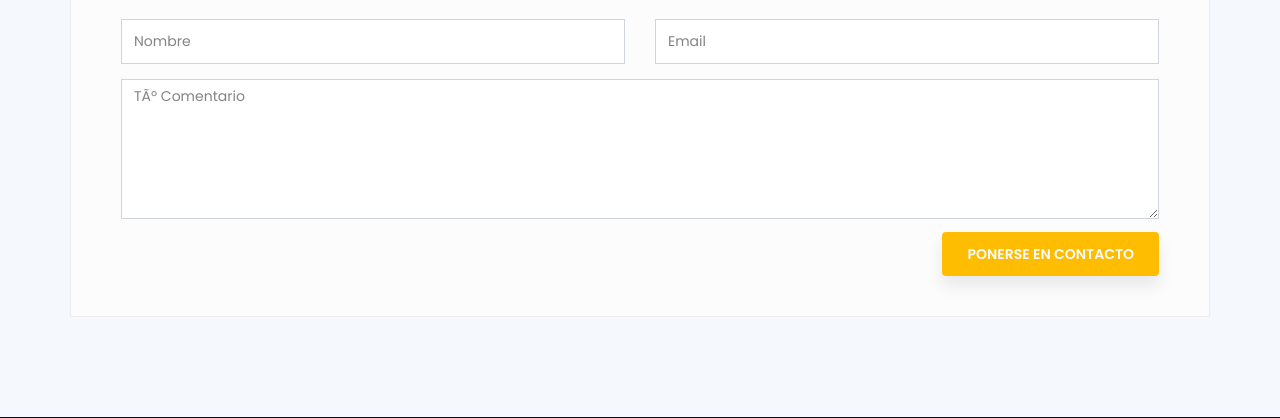
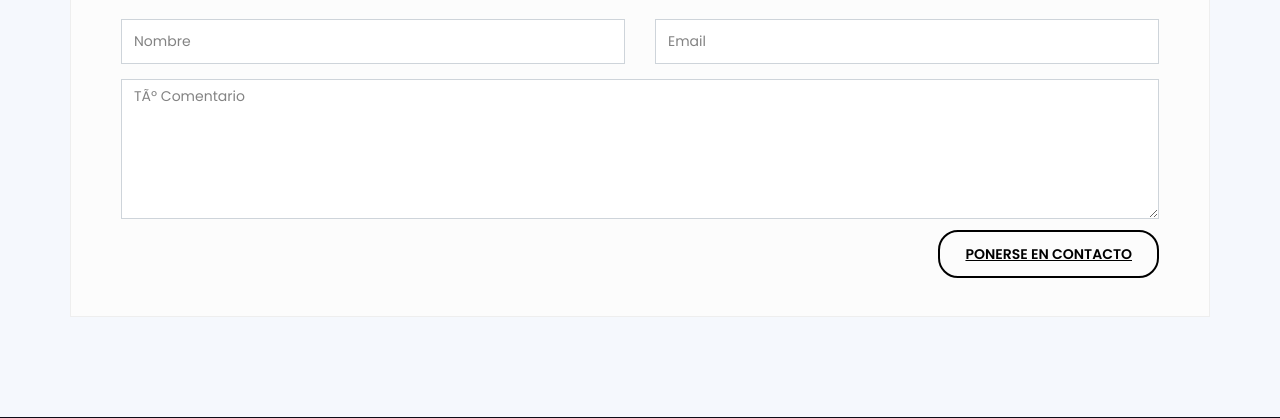
Before and after one commit to Brother-Antony/PORTAFOLIO, a PHP site: page / in a window 1280 px wide. Shown: the part 4953-5371 px from the top of the page. Run offline with PHP 8.4, Linux system fonts and the light colour scheme; some libraries are stand-ins or nearby versions.

Commit message:
Update ESTILOs.css

```diff
--- a/ESTILOs.css
+++ b/ESTILOs.css
@@ -1003,16 +1003,17 @@ header .navbar ul li a.active::before {
 }
 
 .contact-us .contact-form .button a {
-    border-radius: 4px;
-    color: #fcfcfc;
+    outline: none;
+    border: 2px solid #000;
+    border-radius: 20px;
+    color: #000;
     padding: 12px 25px;
-    text-decoration: none;
+    cursor: pointer;
     font-size: 14px;
     text-transform: uppercase;
     font-weight: 600;
     transition: all .5s ease;
-    background-color: #febd01;
-    box-shadow: 0px 10px 15px #e8e8e8;
+    background: transparent;
 }
 
 .contact-us .contact-form .button a:hover {
```
